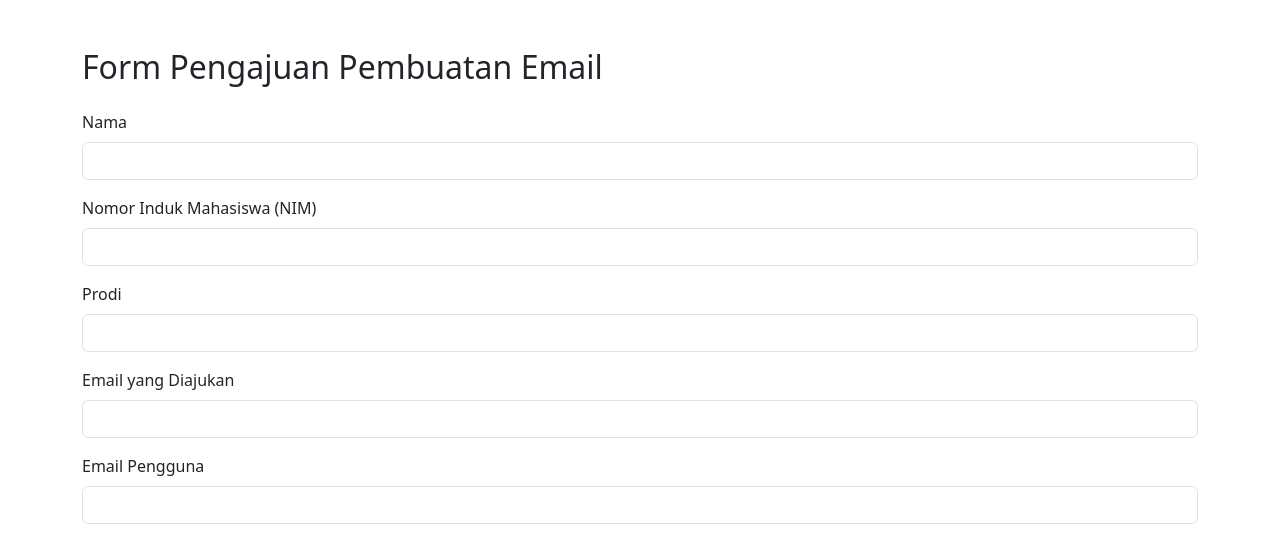
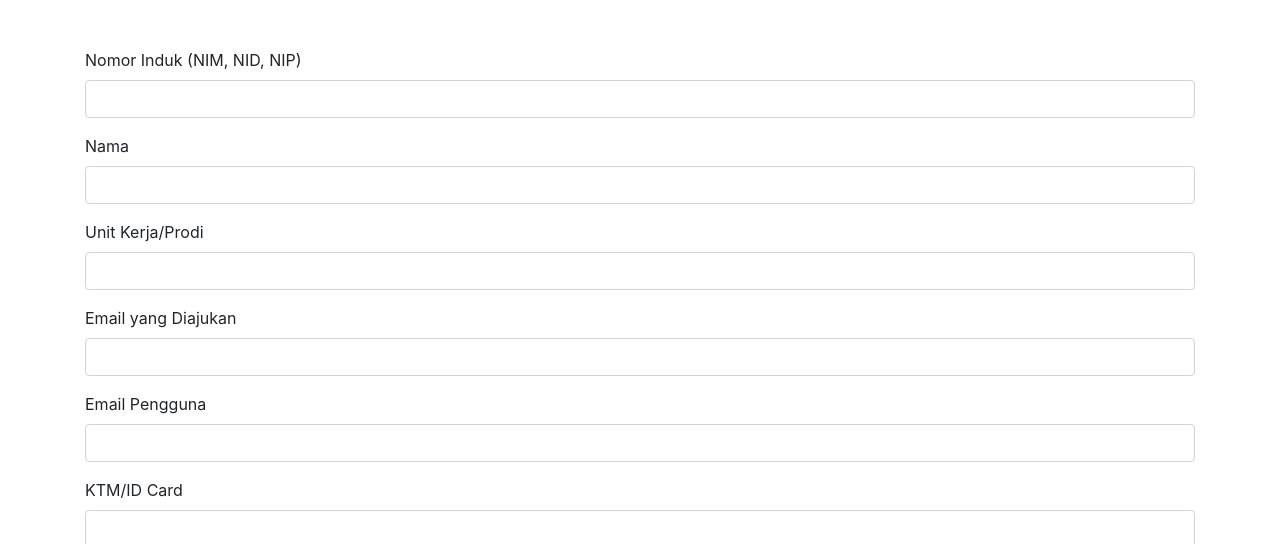
Before and after one commit to aldamrtz/AccessTrack, a CodeIgniter app: the page made by application/views/pengajuan_email.php in a window 1280 px wide. Shown: the top 544 px of the page. Run offline with CodeIgniter, Linux system fonts and the light colour scheme; data that the repository does not hold is empty; grey boxes are pictures that could not be loaded.

Commit message:
update modul email

```diff
--- a/application/config/autoload.php
+++ b/application/config/autoload.php
@@ -58,7 +58,7 @@ $autoload['packages'] = array();
 |
 |	$autoload['libraries'] = array('user_agent' => 'ua');
 */
-$autoload['libraries'] = array('email', 'session');
+$autoload['libraries'] = array('database', 'email', 'session');
 
 /*
 | -------------------------------------------------------------------
--- a/application/views/pengajuan_email.php
+++ b/application/views/pengajuan_email.php
@@ -3,74 +3,52 @@
 <head>
     <meta charset="UTF-8">
     <meta name="viewport" content="width=device-width, initial-scale=1.0">
-    <title>Pengajuan Email</title>
-    <link href="https://cdn.jsdelivr.net/npm/bootstrap@5.3.0-alpha1/dist/css/bootstrap.min.css" rel="stylesheet">
+    <title><?= $title ?></title>
+    <link href="https://stackpath.bootstrapcdn.com/bootstrap/4.5.2/css/bootstrap.min.css" rel="stylesheet">
 </head>
 <body>
 <div class="container mt-5">
-        <h2 class="mb-4">Form Pengajuan Pembuatan Email</h2>
-        <form id="emailForm" action="<?= base_url('emailcontroller/submit_pengajuan') ?>" method="post">
-            <div class="mb-3">
-                <label for="nama" class="form-label">Nama</label>
+    <h2><?= $title ?></h2>
+    <?php if (isset($error)) { ?>
+        <div class="alert alert-danger"><?= $error ?></div>
+    <?php } ?>
+    <?php if (isset($success)) { ?>
+        <div class="alert alert-success"><?= $success ?></div>
+    <?php } ?>
+    <form action="" method="POST">
+        <div class="form-group">
+            <label for="nim">Nomor Induk (NIM, NID, NIP)</label>
+            <input type="text" class="form-control" id="nim" name="nim" required>
+        </div>
+        <div class="form-group">
+            <label for="nama">Nama</label>
             <input type="text" class="form-control" id="nama" name="nama" required>
         </div>
-            <div class="mb-3">
-                <label for="nim" class="form-label">Nomor Induk Mahasiswa (NIM)</label>
-                <input type="text" class="form-control" id="nim" name="nim" required>
-            </div>
-            <div class="mb-3">
-                <label for="prodi" class="form-label">Prodi</label>
+        <div class="form-group">
+            <label for="prodi">Unit Kerja/Prodi</label>
             <input type="text" class="form-control" id="prodi" name="prodi" required>
         </div>
-            <div class="mb-3">
-                <label for="emailDiajukan" class="form-label">Email yang Diajukan</label>
-                <input type="email" class="form-control" id="emailDiajukan" name="emailDiajukan" required>
+        <div class="form-group">
+            <label for="email_diajukan">Email yang Diajukan</label>
+            <input type="email" class="form-control" id="email_diajukan" name="email_diajukan" required>
         </div>
-            <div class="mb-3">
-                <label for="emailPengguna" class="form-label">Email Pengguna</label>
-                <input type="email" class="form-control" id="emailPengguna" name="emailPengguna" required>
+        <div class="form-group">
+            <label for="email_pengguna">Email Pengguna</label>
+            <input type="email" class="form-control" id="email_pengguna" name="email_pengguna" required>
         </div>
-            <div class="mb-3">
-                <label for="ktm" class="form-label">Kartu Tanda Mahasiswa (KTM)</label>
+        <div class="form-group">
+            <label for="ktm">KTM/ID Card</label>
             <input type="text" class="form-control" id="ktm" name="ktm" required>
         </div>
-
-            <!-- CAPTCHA -->
-            <div class="mb-3 text-center">
-                <label class="form-label">Masukkan CAPTCHA:</label>
-                <div class="mb-2">
-                    <img src="<?= base_url('public/captcha.php') ?>?<?= time() ?>" alt="CAPTCHA" id="captchaImage" class="img-fluid">
+        <div class="form-group">
+            <label for="captcha_image">Captcha</label>
+            <img src="<?= base_url('public/captcha.php') ?>" alt="CAPTCHA" class="d-block mb-2">
+            <input type="text" class="form-control" id="captcha_image" name="captcha" required>
         </div>
-                <input type="text" class="form-control" id="captcha" name="captcha" placeholder="Masukkan CAPTCHA" required>
-            </div>
-
-            <div class="d-grid">
-                <button type="submit" id="submitBtn" class="btn btn-primary" disabled>Submit</button>
-            </div>
+        <button type="submit" class="btn btn-primary">Kirim</button>
     </form>
 </div>
-
-    <script src="https://cdn.jsdelivr.net/npm/@popperjs/core@2.11.6/dist/umd/popper.min.js"></script>
-    <script src="https://cdn.jsdelivr.net/npm/bootstrap@5.3.0-alpha1/dist/js/bootstrap.min.js"></script>
-    <script>
-        const form = document.getElementById('emailForm');
-        const inputs = form.querySelectorAll('input');
-        const submitBtn = document.getElementById('submitBtn');
-
-        // Handle input changes
-        inputs.forEach(input => {
-            input.addEventListener('input', () => {
-                let allFilled = true;
-                inputs.forEach(field => {
-                    if (field.value === '') {
-                        allFilled = false;
-                    }
-                });
-
-                // Enable submit button if all fields are filled
-                submitBtn.disabled = !allFilled;
-            });
-        });
-    </script>
+<script src="https://code.jquery.com/jquery-3.5.1.min.js"></script>
+<script src="https://stackpath.bootstrapcdn.com/bootstrap/4.5.2/js/bootstrap.min.js"></script>
 </body>
 </html>
```
Also changed, not shown: application/controllers/EmailController.php (+29 -48 lines), application/models/EmailModel.php (+10 -14 lines), public/captcha.php (line endings or trailing spaces). Lines whose indentation alone changed are shown as unchanged.
